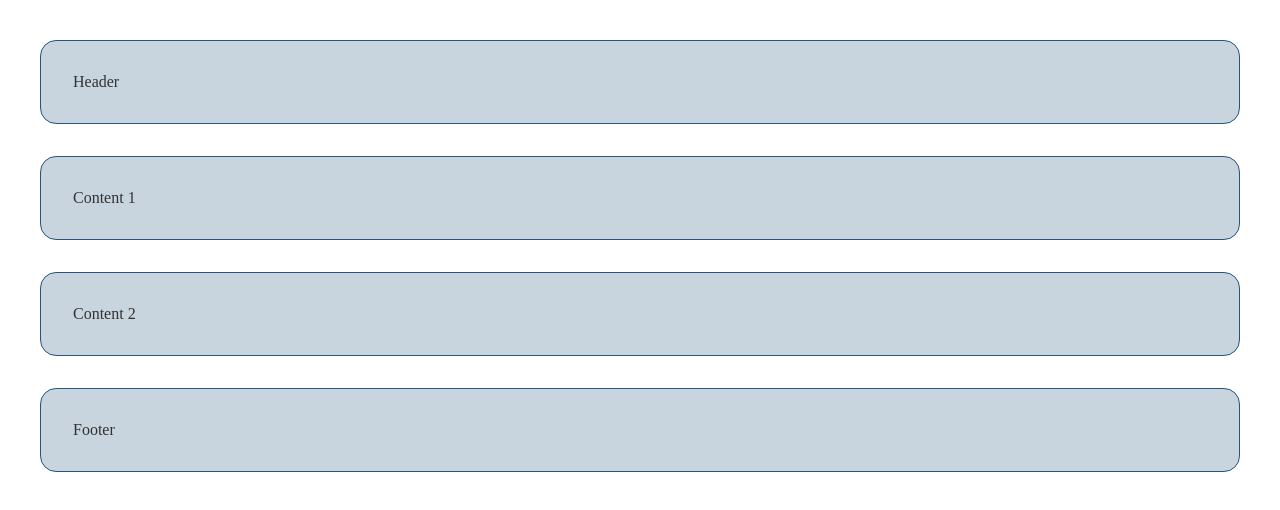
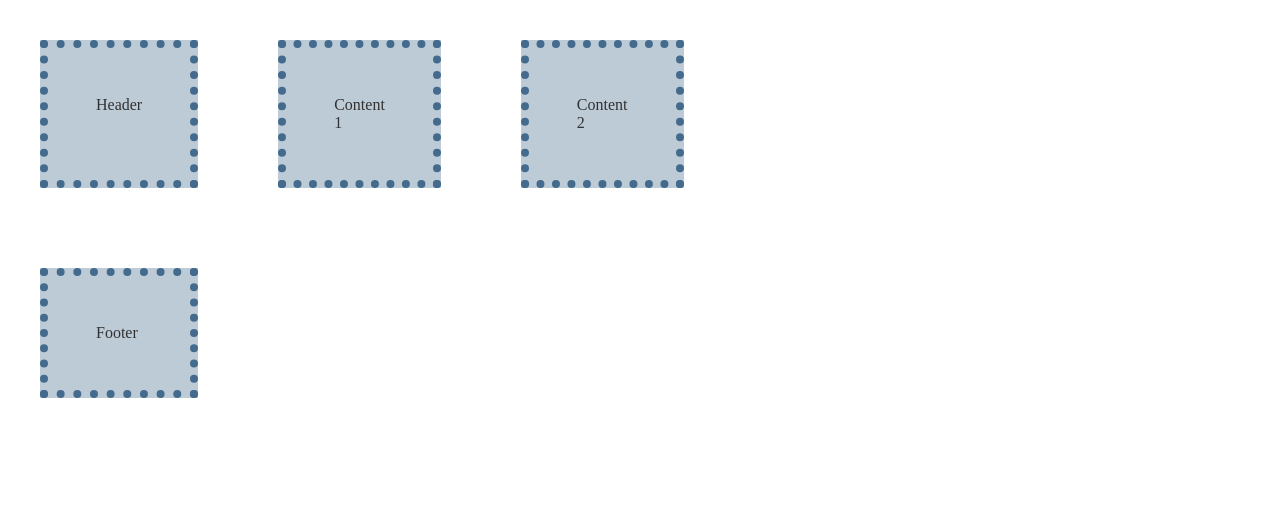
Before and after one commit to radurham93/webdev-task-002, a plain HTML site: page grid-layout.html in a window 1280 px wide. Drawn offline with Linux system fonts and the light colour scheme.

Commit message:
messed with flexbox and grid

```diff
--- a/css/grid-layout.css
+++ b/css/grid-layout.css
@@ -3,12 +3,15 @@
 
 .grid-container {
     display: grid;
-    gap: 2rem;
+    grid:
+    'footer content header';
+    gap: 5rem;
+    grid-auto-columns: min-content;
 }
 
 .grid-item {
-    background-color: rgba(var(--grid-color), 0.25);
-    border: 1px solid rgba(var(--grid-color), 1);
-    border-radius: 1rem;
-    padding: 2em;
+    background-color: rgba(var(--grid-color), 0.3);
+    border: 8px dotted rgba(var(--grid-color), .8);
+    border-radius: 0rem;
+    padding: 3em;
 }
```
